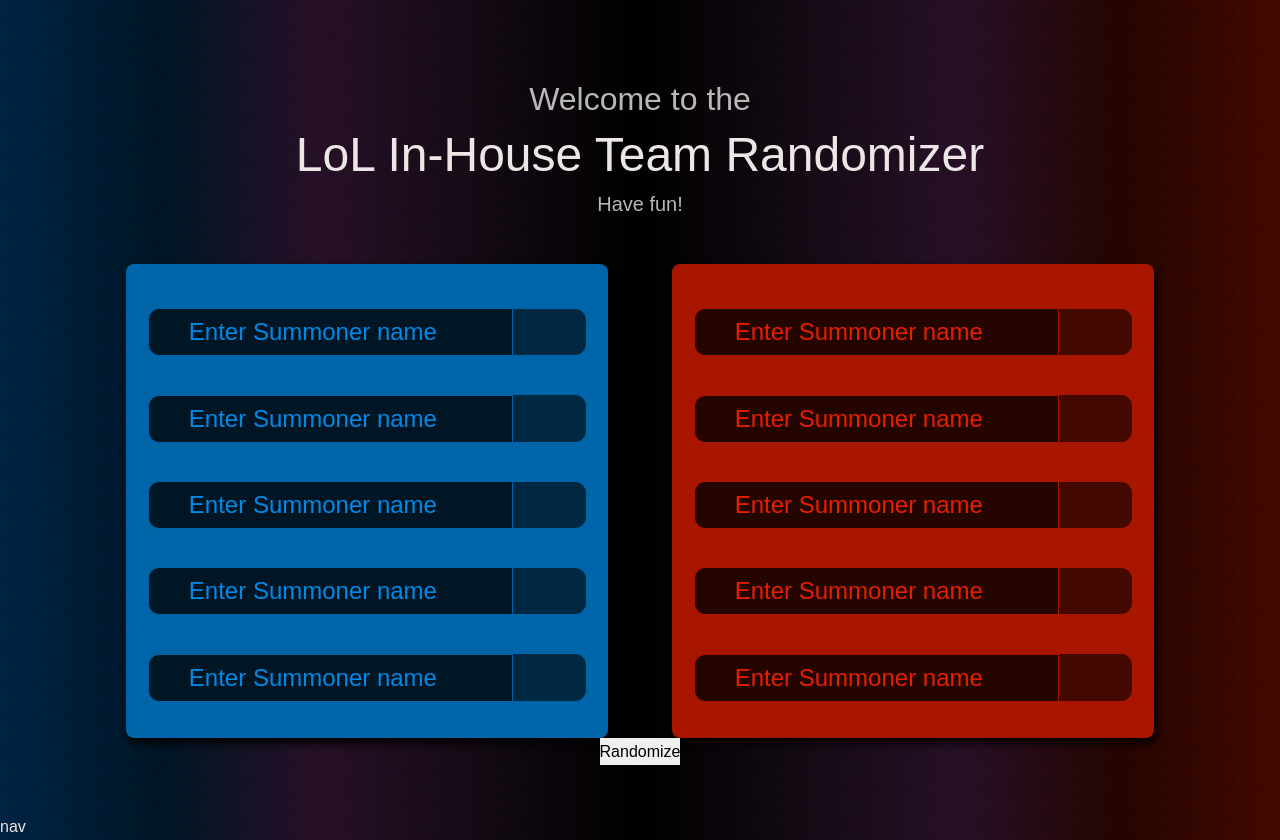
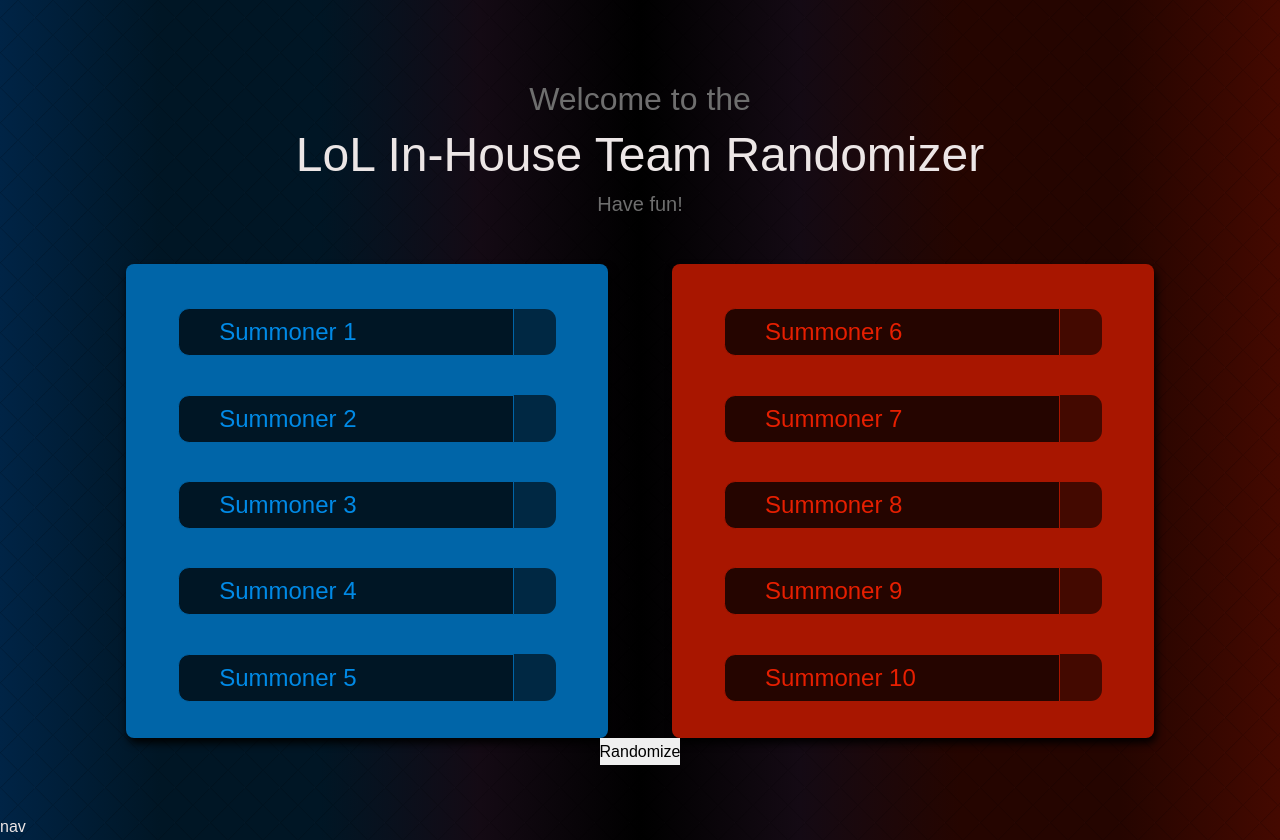
Before and after one commit to AaronTran206/LoLTeamRandomizer, a React app: page / in a window 1280 px wide. Built offline with nearby package versions, Linux system fonts and the light colour scheme; the HTML template or start-up script is replaced by a standard one; a web font is replaced by a local one.

Commit message:
layout fixes

```diff
--- a/src/app/_variables.scss
+++ b/src/app/_variables.scss
@@ -22,7 +22,7 @@
 $color-darker-transparent: rgba(0, 0, 0, 0.6);
 $color-dark-transparent: rgba(0, 0, 0, 0.3);
 $color-white: rgb(236, 230, 230);
-$color-light: rgb(184, 184, 184);
+$color-light: rgb(110, 110, 110);
 
 $team-red: linear-gradient(225deg, rgb(255, 51, 0), rgb(250, 100, 100));
 $team-blue: linear-gradient(135deg, rgb(17, 140, 255), rgb(70, 209, 255));
@@ -33,11 +33,11 @@
   90deg,
   $color-blue-bg,
   $color-blue-bg-variant,
-  rgb(39, 16, 39),
+  $color-blue-bg-variant,
   rgb(20, 10, 20),
   rgb(0, 0, 0),
   rgb(20, 10, 20),
-  rgb(39, 16, 39),
+  $color-red-bg-variant,
   $color-red-bg-variant,
   $color-red-bg
 );
--- a/src/teams/Teams.tsx
+++ b/src/teams/Teams.tsx
@@ -13,8 +13,6 @@
   const [summoner7, setSummoner7] = useState<string>("")
   const [summoner8, setSummoner8] = useState<string>("")
   const [summoner9, setSummoner9] = useState<string>("")
-
-  const summonerArr = ["", "", "", "", "", "", "", "", "", ""]
 
   const randomizeSummoners = () => {
     //put summoners states into an array to prepare for randomization
@@ -56,72 +54,72 @@
 
   const renderTeams = (color: string) => {
     return (
-      <article className={`col-sm-12 col-md-5 teams__container ${color}-list`}>
+      <article className={`col-sm-10 col-md-5 teams__container ${color}-list`}>
         <div className="teams__list ">
           <li className="row align-items-center justify-content-center">
             <input
-              className="col-10"
+              className="col-8"
               onChange={
                 color === "blue"
                   ? (e) => setSummoner0(e.target.value)
                   : (e) => setSummoner5(e.target.value)
               }
               value={color === "blue" ? summoner0 : summoner5}
-              placeholder="Enter Summoner name"
+              placeholder={color === "blue" ? "Summoner 1" : "Summoner 6"}
             ></input>
-            <div className="col-2 nerf-icon"></div>
+            <div className="col-1 nerf-icon"></div>
           </li>
           <li className="row align-items-center justify-content-center">
             <input
-              className="col-10"
+              className="col-8"
               onChange={
                 color === "blue"
                   ? (e) => setSummoner1(e.target.value)
                   : (e) => setSummoner6(e.target.value)
               }
               value={color === "blue" ? summoner1 : summoner6}
-              placeholder="Enter Summoner name"
+              placeholder={color === "blue" ? "Summoner 2" : "Summoner 7"}
             ></input>
-            <div className="col-2 nerf-icon"></div>
+            <div className="col-1 nerf-icon"></div>
           </li>
           <li className="row align-items-center justify-content-center">
             <input
-              className="col-10"
+              className="col-8"
               onChange={
                 color === "blue"
                   ? (e) => setSummoner2(e.target.value)
                   : (e) => setSummoner7(e.target.value)
               }
               value={color === "blue" ? summoner2 : summoner7}
-              placeholder="Enter Summoner name"
+              placeholder={color === "blue" ? "Summoner 3" : "Summoner 8"}
             ></input>
-            <div className="col-2 nerf-icon"></div>
+            <div className="col-1 nerf-icon"></div>
           </li>
           <li className="row align-items-center justify-content-center">
             <input
-              className="col-10"
+              className="col-8"
               onChange={
                 color === "blue"
                   ? (e) => setSummoner3(e.target.value)
                   : (e) => setSummoner8(e.target.value)
               }
               value={color === "blue" ? summoner3 : summoner8}
-              placeholder="Enter Summoner name"
+              placeholder={color === "blue" ? "Summoner 4" : "Summoner 9"}
             ></input>
-            <div className="col-2 nerf-icon"></div>
+            <div className="col-1 nerf-icon"></div>
           </li>
           <li className="row align-items-center justify-content-center">
             <input
-              className="col-10"
+              className="col-8"
               onChange={
                 color === "blue"
                   ? (e) => setSummoner4(e.target.value)
                   : (e) => setSummoner9(e.target.value)
               }
               value={color === "blue" ? summoner4 : summoner9}
-              placeholder="Enter Summoner name"
+              placeholder={color === "blue" ? "Summoner 5" : "Summoner 10"}
             ></input>
-            <div className="col-2 nerf-icon"></div>
+            <div className="col-1 nerf-icon"></div>
           </li>
         </div>
       </article>
--- a/src/teams/teams.scss
+++ b/src/teams/teams.scss
@@ -21,6 +21,7 @@
   border-radius: 0 0.7rem 0.7rem 0;
   aspect-ratio: 1/1;
   transition: $transition;
+  border: 1px solid transparent;
 }
 
 .blue {
@@ -36,15 +37,12 @@
 }
 
 .teams__list {
-  max-width: fit-content;
-  margin: auto;
-
   input {
     font-weight: 500;
     font-size: 1.5rem;
     height: 3rem;
     color: $color-white;
-    margin: 1.2rem auto;
+    margin: 1.2rem 0rem;
     padding: 0.5rem 2.5rem;
     border-radius: 0.7rem 0rem 0rem 0.7rem;
   }
```
Also changed, not shown: 3 other files (tests, documents, lock files or other folders).
